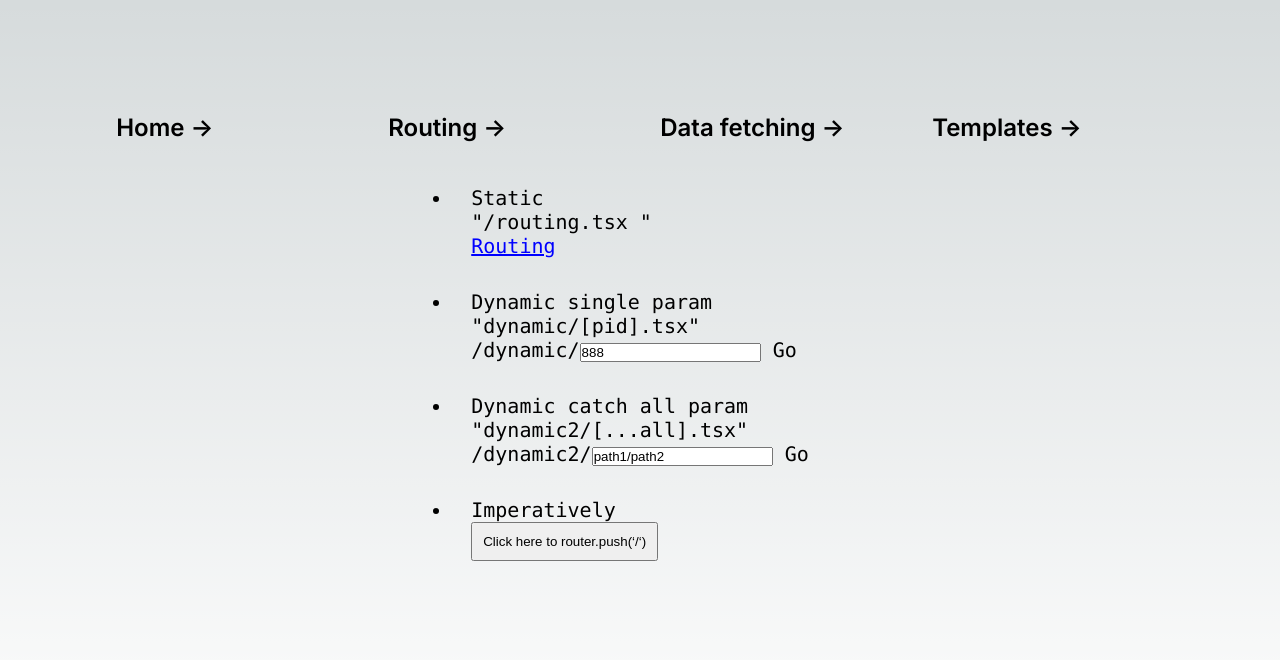
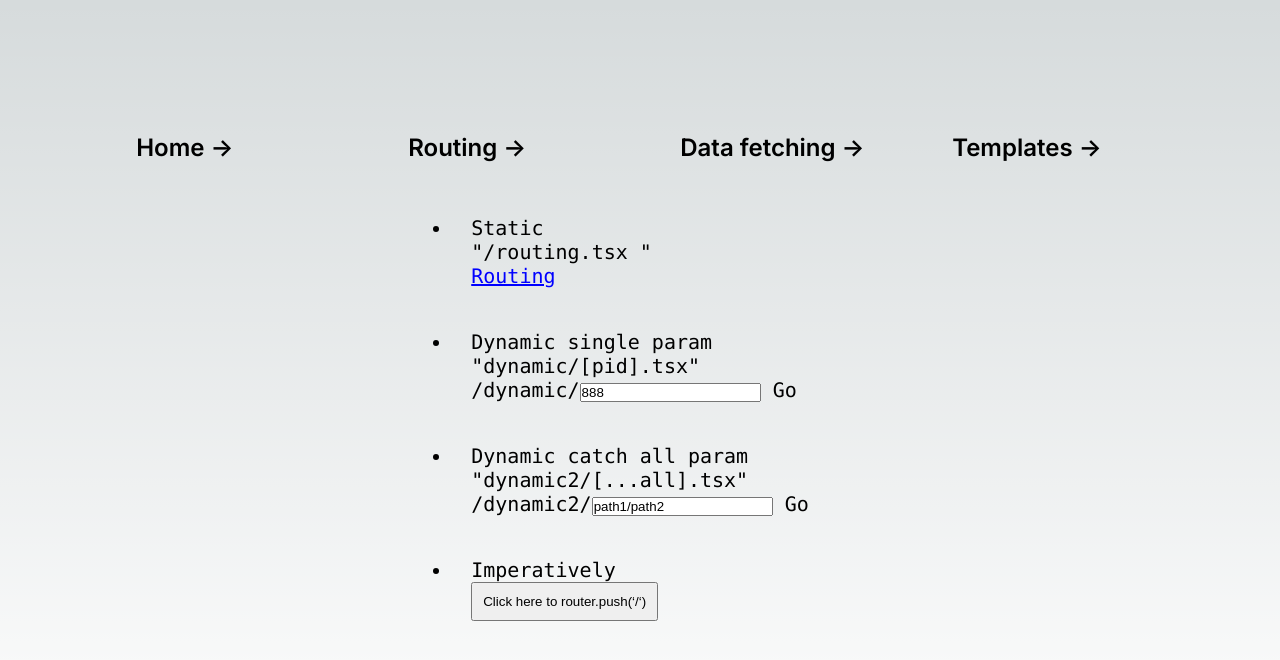
Before and after one commit to mtx-dev/nextjsfeatures, a Next.js app: page /routing in a window 1280 px wide. Shown: the top 660 px of the page. Built offline with nearby package versions, Linux system fonts and the light colour scheme.

Commit message:
update styles

```diff
--- a/styles/Home.module.css
+++ b/styles/Home.module.css
@@ -5,6 +5,18 @@
   align-items: center;
   padding: 6rem;
   min-height: 100vh;
+}
+
+.main h2 {
+  margin: 20px;
+}
+
+.main h3 {
+  margin: 15px;
+}
+
+.main li {
+  margin: 10px;
 }
 
 .description {
```
